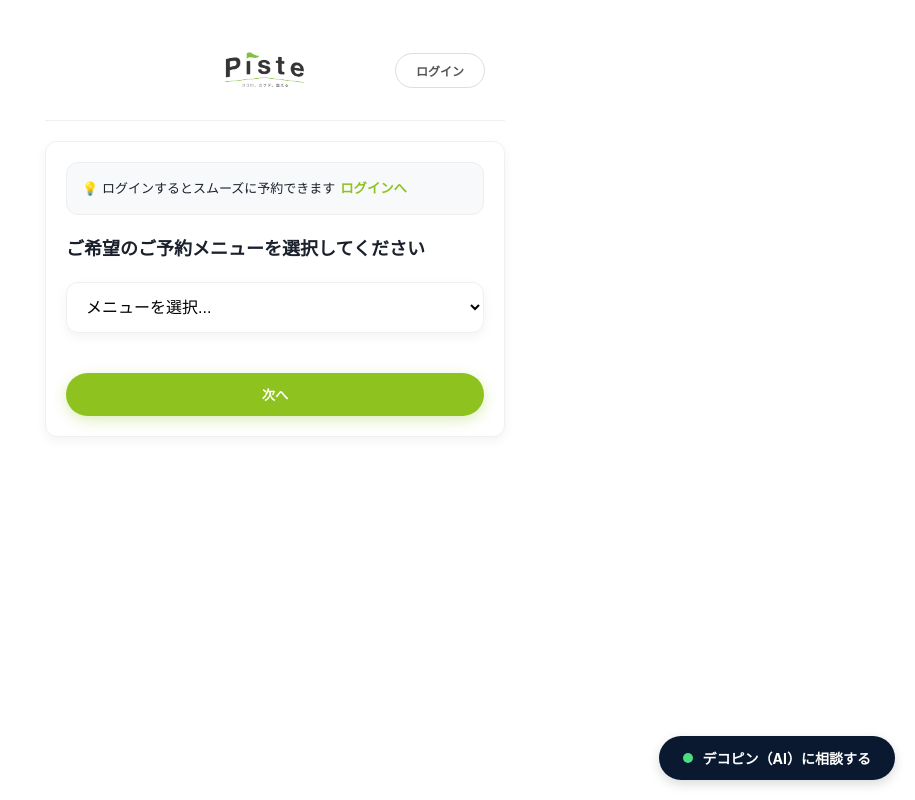
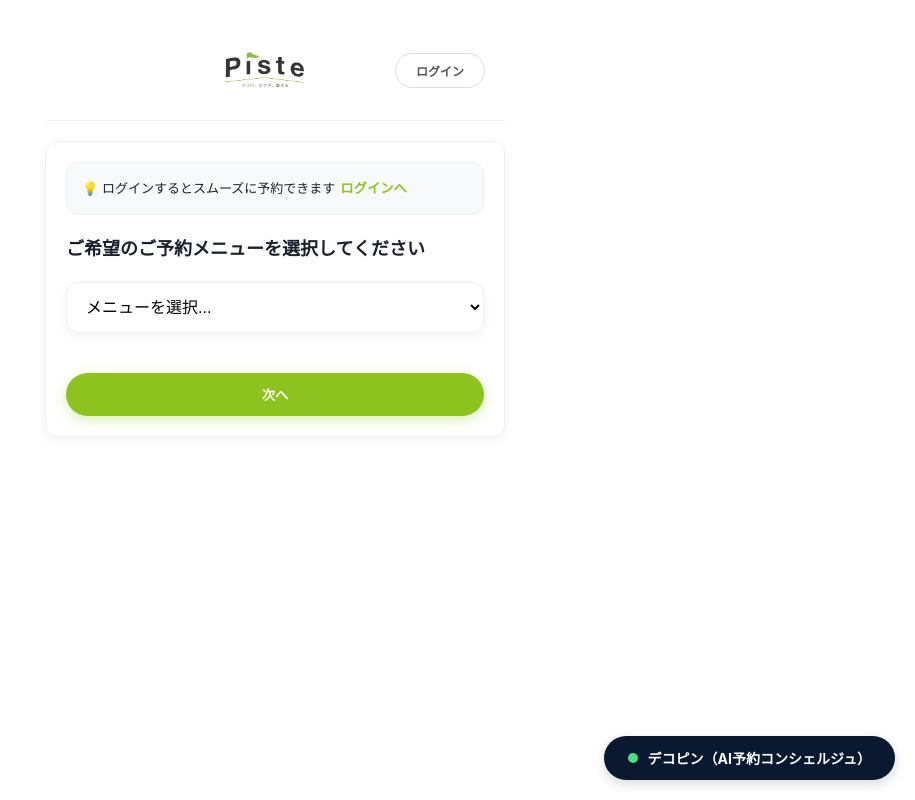
Before and after one commit to piste-boss/piste-reserve, a React (Vite) app: page / in a window 1280 px wide. Shown: the whole page, without its empty margins (365-1280 px from the left). Built offline with nearby package versions, Linux system fonts and the light colour scheme.

Commit message:
design: AIの名称を「AI予約コンシェルジュ デコピン」に変更

```diff
--- a/src/App.tsx
+++ b/src/App.tsx
@@ -317,7 +317,7 @@ const App: React.FC = () => {
         onMouseLeave={(e) => e.currentTarget.style.transform = 'translateY(0)'}
       >
         <div style={{ width: '10px', height: '10px', backgroundColor: '#4ade80', borderRadius: '50%' }}></div>
-        デコピン（AI）に相談する
+        デコピン（AI予約コンシェルジュ）
       </button>
       <AIChat
         isOpen={isChatOpen}
--- a/src/components/AIChat.tsx
+++ b/src/components/AIChat.tsx
@@ -19,7 +19,7 @@ interface Props {
 
 const AIChat: React.FC<Props> = ({ isOpen, onClose, lineUserId, userContext }) => {
     const [messages, setMessages] = useState<Message[]>([
-        { role: 'model', text: 'PisteのAIコンシェルジュ、デコピンです。予約の空き状況確認やキャンセル、確認などを承ります。何かお手伝いしましょうか？' }
+        { role: 'model', text: 'AI予約コンシェルジュ デコピンです。予約の空き状況確認やキャンセル、確認などを承ります。何かお手伝いしましょうか？' }
     ]);
     const [history, setHistory] = useState<any[]>([]);
     const [input, setInput] = useState('');
```
Also changed, not shown: 1 other file (tests, documents, lock files or other folders).
